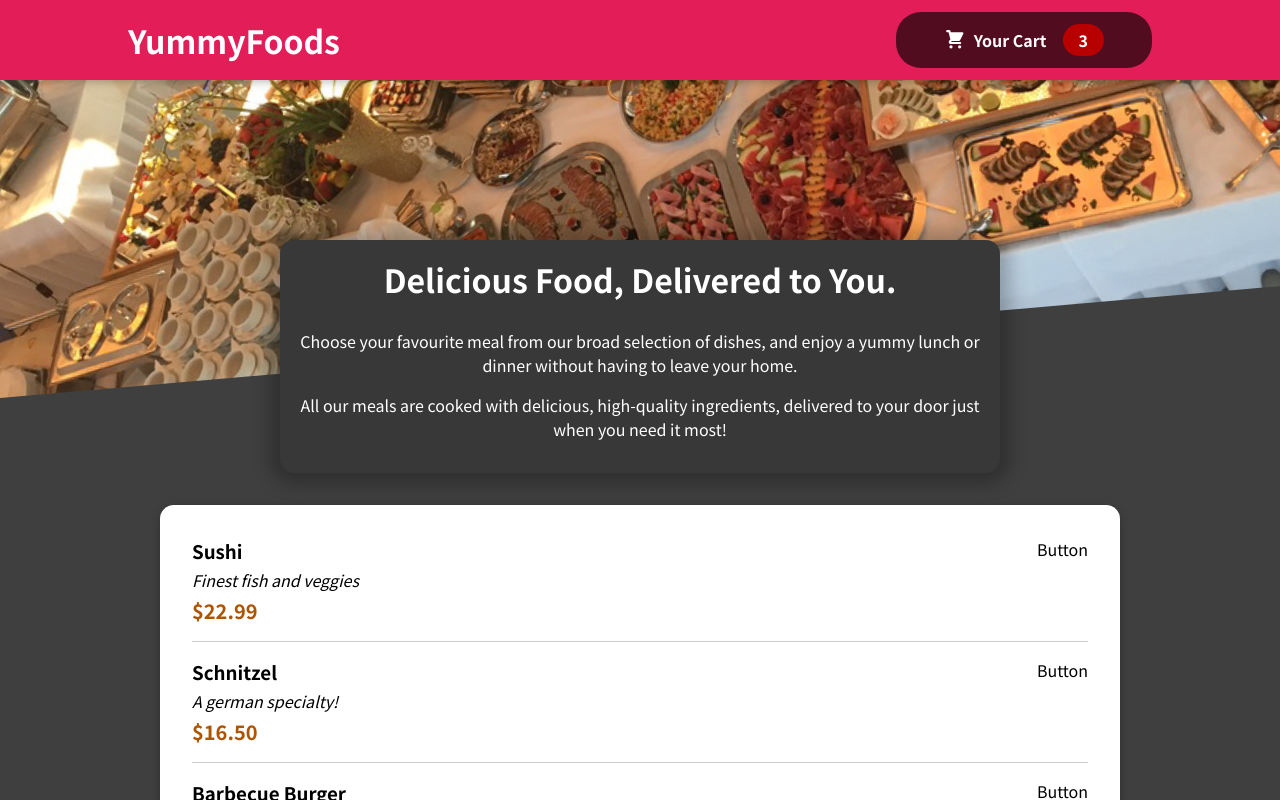
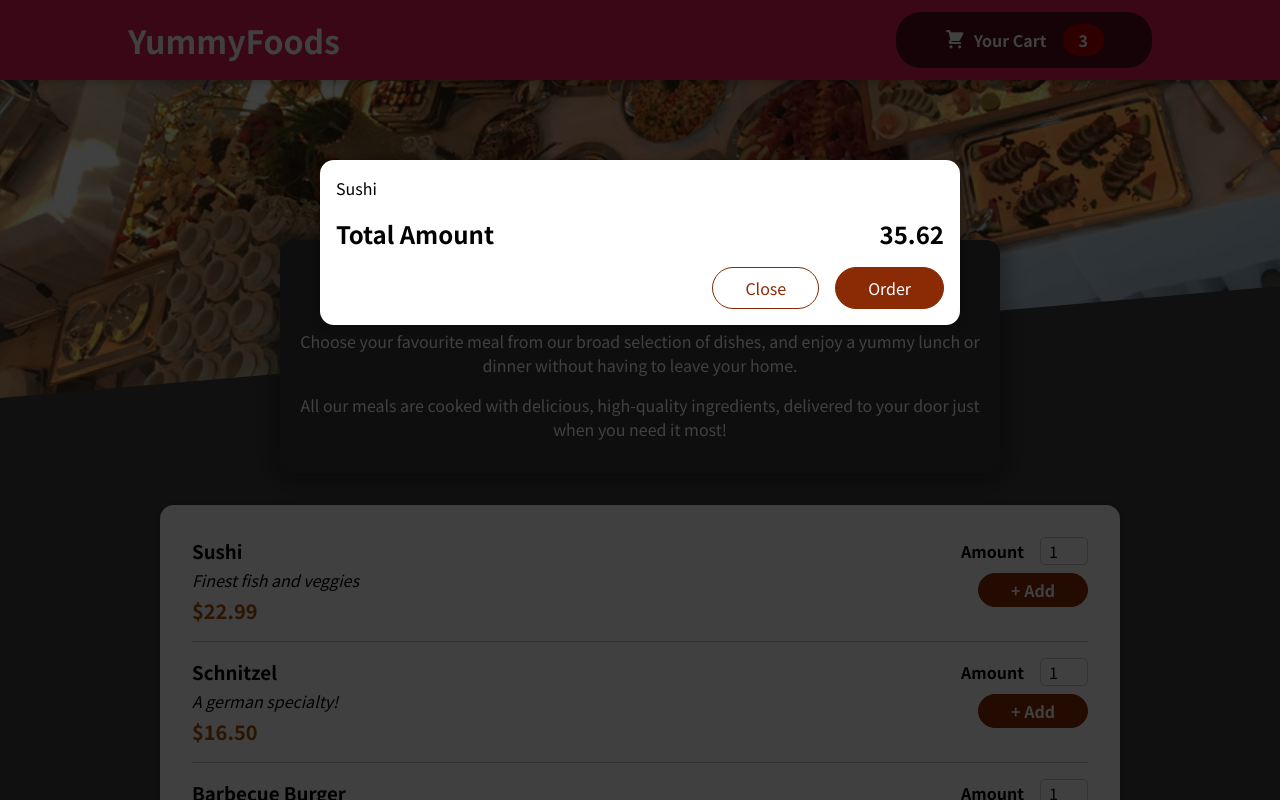
Before and after one commit to harveygleeson/Food-Order-App, a JavaScript app: page / in a window 1280 px wide. Shown: the top 800 px of the page. Built offline with nearby package versions, Linux system fonts and the light colour scheme.

Commit message:
Add input, modal and dummy cart

```diff
--- a/public/index.html
+++ b/public/index.html
@@ -28,6 +28,7 @@
   </head>
   <body>
     <noscript>You need to enable JavaScript to run this app.</noscript>
+    <div id="overlays"></div>
     <div id="root"></div>
     <!--
       This HTML file is a template.
--- a/src/App.js
+++ b/src/App.js
@@ -1,9 +1,11 @@
+import Cart from "./components/Cart/Cart";
 import Header from "./components/Layout/Header";
 import Meals from "./components/Meals/Meals";
 
 function App() {
   return (
     <>
+      <Cart />
       <Header />
       <main>
         <Meals />
--- /dev/null
+++ b/src/components/Cart/Cart.js
@@ -0,0 +1,30 @@
+import Modal from "../UI/Modal";
+import classes from "./Cart.module.css";
+
+const Cart = (props) => {
+  const cartItems = (
+    <ul className={classes["cart-items"]}>
+      {[{ id: "c1", name: "Sushi", amount: "2", price: "12.99" }].map(
+        (item) => (
+          <li>{item.name}</li>
+        )
+      )}
+    </ul>
+  );
+
+  return (
+    <Modal>
+      {cartItems}
+      <div className={classes.total}>
+        <span>Total Amount</span>
+        <span>35.62</span>
+      </div>
+      <div className={classes.actions}>
+        <button className={classes["button--alt"]}>Close</button>
+        <button className={classes.button}>Order</button>
+      </div>
+    </Modal>
+  );
+};
+
+export default Cart;
--- /dev/null
+++ b/src/components/Cart/Cart.module.css
@@ -0,0 +1,46 @@
+.cart-items {
+  list-style: none;
+  margin: 0;
+  padding: 0;
+  max-height: 20rem;
+  overflow: auto;
+}
+
+.total {
+  display: flex;
+  justify-content: space-between;
+  align-items: center;
+  font-weight: bold;
+  font-size: 1.5rem;
+  margin: 1rem 0;
+}
+
+.actions {
+  text-align: right;
+}
+
+.actions button {
+  font: inherit;
+  cursor: pointer;
+  background-color: transparent;
+  border: 1px solid #8a2b06;
+  padding: 0.5rem 2rem;
+  border-radius: 25px;
+  margin-left: 1rem;
+}
+
+.actions button:hover,
+.actions button:active {
+  background-color: #5a1a01;
+  border-color: #5a1a01;
+  color: white;
+}
+
+.actions .button--alt {
+  color: #8a2b06;
+}
+
+.actions .button {
+  background-color: #8a2b06;
+  color: white;
+}
--- a/src/components/Meals/AvailableMeals.js
+++ b/src/components/Meals/AvailableMeals.js
@@ -31,7 +31,7 @@
 
 const AvailableMeals = () => {
   const mealsList = DUMMY_MEALS.map((meal) => (
-    <MealItem meal={meal} key={meal.id} />
+    <MealItem meal={meal} key={meal.id} id={meal.id} />
   ));
 
   return (
--- a/src/components/Meals/MealItem/MealItem.js
+++ b/src/components/Meals/MealItem/MealItem.js
@@ -1,4 +1,5 @@
 import classes from "./MealItem.module.css";
+import MealItemForm from "./MealItemForm";
 
 const MealItem = (props) => {
   const price = `$${props.meal.price.toFixed(2)}`;
@@ -9,7 +10,9 @@
         <div className={classes.description}>{props.meal.description}</div>
         <div className={classes.price}>{price}</div>
       </div>
-      <div>Button</div>
+      <div>
+        <MealItemForm id={props.id} />
+      </div>
     </li>
   );
 };
--- /dev/null
+++ b/src/components/Meals/MealItem/MealItemForm.js
@@ -0,0 +1,23 @@
+import Input from "../../UI/Input";
+import classes from "./MealItemForm.module.css";
+
+const MealItemForm = (props) => {
+  return (
+    <form className={classes.form}>
+      <Input
+        label="Amount"
+        input={{
+          id: "amount_" + props.id,
+          type: "number",
+          min: "1",
+          max: "5",
+          step: "1",
+          defaultValue: "1",
+        }}
+      />
+      <button>+ Add</button>
+    </form>
+  );
+};
+
+export default MealItemForm;
--- /dev/null
+++ b/src/components/Meals/MealItem/MealItemForm.module.css
@@ -0,0 +1,20 @@
+.form {
+  text-align: right;
+}
+
+.form button {
+  font: inherit;
+  cursor: pointer;
+  background-color: #8a2b06;
+  border: 1px solid #8a2b06;
+  color: white;
+  padding: 0.25rem 2rem;
+  border-radius: 20px;
+  font-weight: bold;
+}
+
+.form button:hover,
+.form button:active {
+  background-color: #641e03;
+  border-color: #641e03;
+}
--- /dev/null
+++ b/src/components/UI/Input.js
@@ -0,0 +1,11 @@
+import classes from "./Input.module.css";
+
+const Input = (props) => {
+  return (
+    <div className={classes.input}>
+      <label htmlFor={props.input.id}>{props.label}</label>
+      <input {...props.input} />
+    </div>
+  );
+};
+export default Input;
--- /dev/null
+++ b/src/components/UI/Input.module.css
@@ -0,0 +1,18 @@
+.input {
+  display: flex;
+  align-items: center;
+  margin-bottom: 0.5rem;
+}
+
+.input label {
+  font-weight: bold;
+  margin-right: 1rem;
+}
+
+.input input {
+  width: 3rem;
+  border-radius: 5px;
+  border: 1px solid #ccc;
+  font: inherit;
+  padding-left: 0.5rem;
+}
--- /dev/null
+++ b/src/components/UI/Modal.js
@@ -0,0 +1,30 @@
+import classes from "./Modal.module.css";
+import ReactDOM from "react-dom";
+
+const Backdrop = (props) => {
+  return <div className={classes.backdrop} />;
+};
+
+const ModalOverlay = (props) => {
+  return (
+    <div className={classes.modal}>
+      <div className={classes.content}>{props.children}</div>
+    </div>
+  );
+};
+
+const portalElement = document.getElementById("overlays");
+
+const Modal = (props) => {
+  return (
+    <>
+      {ReactDOM.createPortal(<Backdrop />, portalElement)}
+      {ReactDOM.createPortal(
+        <ModalOverlay>{props.children}</ModalOverlay>,
+        portalElement
+      )}
+    </>
+  );
+};
+
+export default Modal;
--- /dev/null
+++ b/src/components/UI/Modal.module.css
@@ -0,0 +1,40 @@
+.backdrop {
+  position: fixed;
+  top: 0;
+  left: 0;
+  width: 100%;
+  height: 100vh;
+  z-index: 20;
+  background-color: rgba(0, 0, 0, 0.75);
+}
+
+.modal {
+  position: fixed;
+  top: 20vh;
+  left: 5%;
+  width: 90%;
+  background-color: white;
+  padding: 1rem;
+  border-radius: 14px;
+  box-shadow: 0 2px 8px rgba(0, 0, 0, 0.25);
+  z-index: 30;
+  animation: slide-down 300ms ease-out forwards;
+}
+
+@media (min-width: 768px) {
+  .modal {
+    width: 40rem;
+    left: calc(50% - 20rem);
+  }
+}
+
+@keyframes slide-down {
+  from {
+    opacity: 0;
+    transform: translateY(-3rem);
+  }
+  to {
+    opacity: 1;
+    transform: translateY(0);
+  }
+}
```
